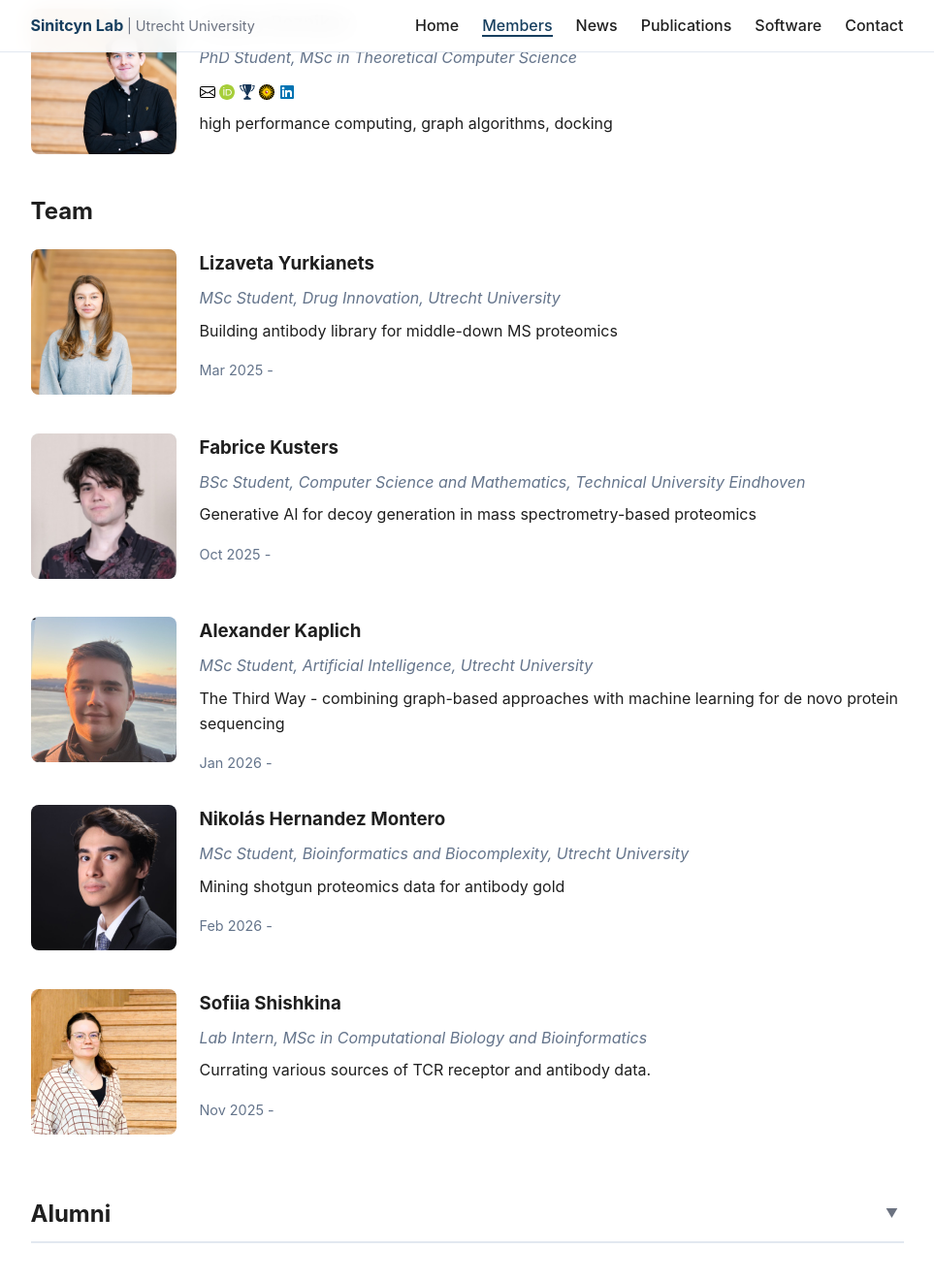
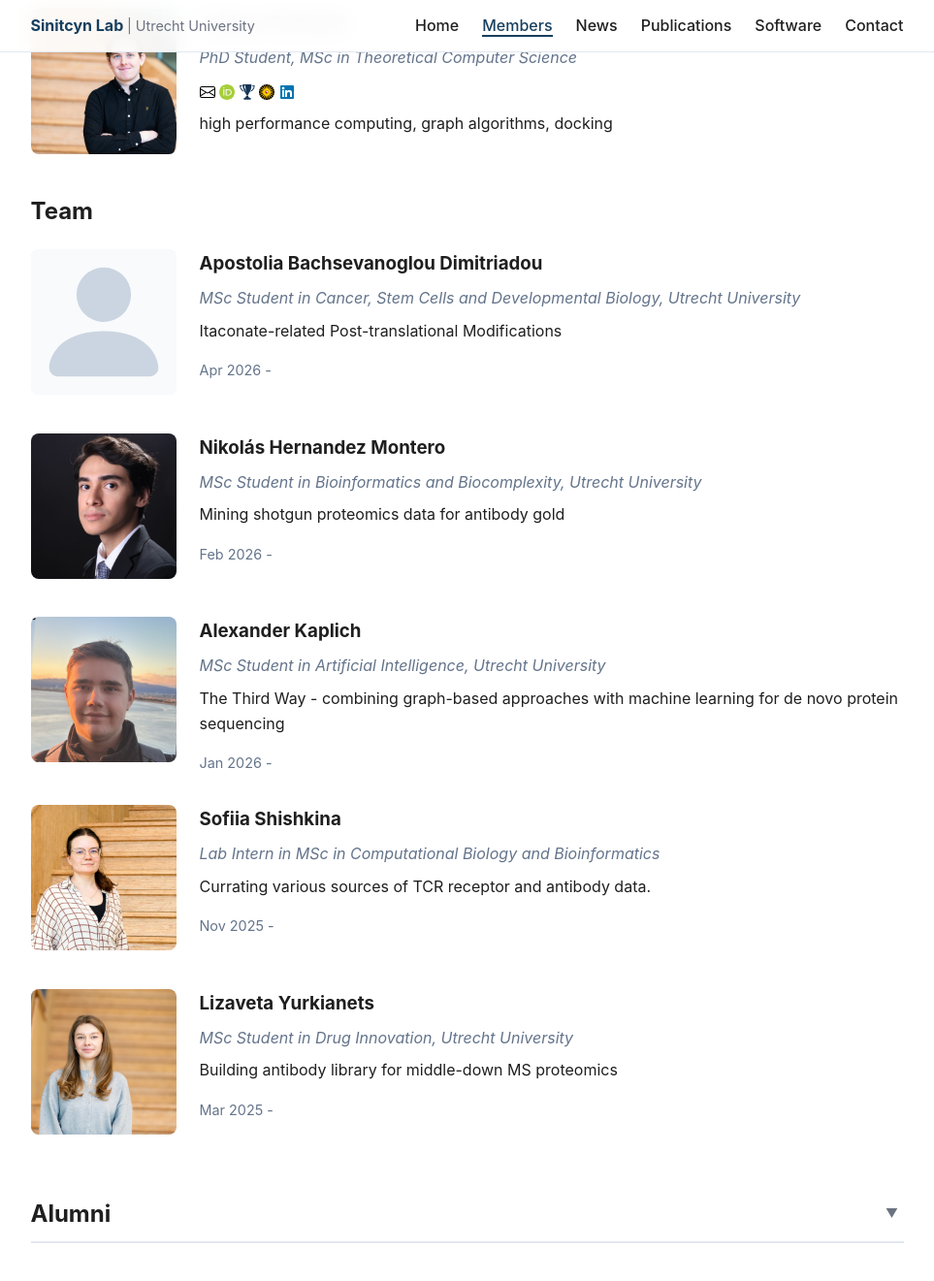
Before and after one commit to SinitcynLab/Sinitcynlab.github.io, a Jekyll site: the page built from members/index.md, in a window 1280 px wide and 1400 px high, scrolled down 1142 px. Shown: the top 1321 px of the window at 97% size, without its empty margins (151-1114 px from the left). Built offline with Jekyll 4.4.1, drawn with Linux system fonts in a browser that asks for light colours.

Commit message:
April update

```diff
--- a/_data/members.yml
+++ b/_data/members.yml
@@ -31,54 +31,59 @@ leadership:
     photo: grigory_reznikov.low.jpg
     gdpr_consent: true
 team:
+  - name: Apostolia Bachsevanoglou Dimitriadou
+    title: MSc Student in Cancer, Stem Cells and Developmental Biology, Utrecht University
+    focus: Itaconate-related Post-translational Modifications
+    time: Apr 2026 -
+    gdpr_consent: false
+  - name: Nikolás Hernandez Montero
+    title: MSc Student in Bioinformatics and Biocomplexity, Utrecht University
+    focus: Mining shotgun proteomics data for antibody gold
+    time: Feb 2026 -
+    photo: nikolas_montero.low.jpg
+    gdpr_consent: true
+  - name: Alexander Kaplich
+    title: MSc Student in Artificial Intelligence, Utrecht University
+    focus: The Third Way - combining graph-based approaches with machine learning for de novo protein sequencing
+    time: Jan 2026 -
+    photo: alexander_kaplich.low.jpg
+    gdpr_consent: true
+  - name: Sofiia Shishkina
+    title: Lab Intern in MSc in Computational Biology and Bioinformatics
+    focus: Currating various sources of TCR receptor and antibody data.
+    time: Nov 2025 -
+    photo: sofiia_shishkina.low.jpg
+    gdpr_consent: true
   - name: Lizaveta Yurkianets
-    title: MSc Student, Drug Innovation, Utrecht University
+    title: MSc Student in Drug Innovation, Utrecht University
     focus: Building antibody library for middle-down MS proteomics
     time: Mar 2025 -
     photo: lizaveta_yurkianets.low.jpg
     gdpr_consent: true
+alumni:
   - name: Fabrice Kusters
-    title: BSc Student, Computer Science and Mathematics, Technical University Eindhoven
+    title: BSc Student in Computer Science and Mathematics, Technical University Eindhoven
     focus: Generative AI for decoy generation in mass spectrometry-based proteomics
-    time: Oct 2025 -
+    time: Oct 2025 - Feb 2026
     photo: fabrice_kusters.low.jpg
     gdpr_consent: true
-  - name: Alexander Kaplich
-    title: MSc Student, Artificial Intelligence, Utrecht University
-    focus: The Third Way - combining graph-based approaches with machine learning for de novo protein sequencing
-    time: Jan 2026 -
-    photo: alexander_kaplich.low.jpg
-    gdpr_consent: true
-  - name: Nikolás Hernandez Montero
-    title: MSc Student, Bioinformatics and Biocomplexity, Utrecht University
-    focus: Mining shotgun proteomics data for antibody gold
-    time: Feb 2026 -
-    photo: nikolas_montero.low.jpg
-    gdpr_consent: true
-  - name: Sofiia Shishkina
-    title: Lab Intern, MSc in Computational Biology and Bioinformatics
-    focus: Currating various sources of TCR receptor and antibody data.
-    time: Nov 2025 -
-    photo: sofiia_shishkina.low.jpg
-    gdpr_consent: true
-alumni:
   - name: Stan Reinders
-    title: MSc Student, Bioinformatics and Biocomplexity, Utrecht University
+    title: MSc Student in Bioinformatics and Biocomplexity, Utrecht University
     focus: SpectraBERT - a BERT-like model for complete peptide spectra prediction
     time: Jul 2024 - Dec 2025
     photo: stan_reinders.low.jpg
     gdpr_consent: true
   - name: Sara Albarran Berlanga (helloR&D)
-    title: MSc Student, Artificial Intelligence, Utrecht University
+    title: MSc Student in Artificial Intelligence, Utrecht University
     focus: Organoid viability prediction on bright field images
     time: Feb 2025 - Jun 2025
     gdpr_consent: false
   - name: Markel Benito Sendin (Genmab)
-    title: MSc Student, Bioinformatics and Biocomplexity, Utrecht University
+    title: MSc Student in Bioinformatics and Biocomplexity, Utrecht University
     focus: Enhancing PPI explainability with geometric deep learning
     time: Feb 2025 - Jul 2025
     gdpr_consent: false
   - name: Ellen Frances Shute
-    title: PhD Student, MSc in Molecular Techniques in Life Science
+    title: PhD Student in Molecular Techniques in Life Science
     time: Jun 2024 - Sep 2025
     gdpr_consent: false
```
Also changed, not shown: _data/highlighted_publications.yml (+9 -0 lines), _data/publications.yml (+10 -1 lines), _data/software.yml (+7 -4 lines), software/index.md (+8 -3 lines), assets/images/photo/decoy_gen.png (deleted), assets/images/photo/decoy_gen.ver2.png (added).
